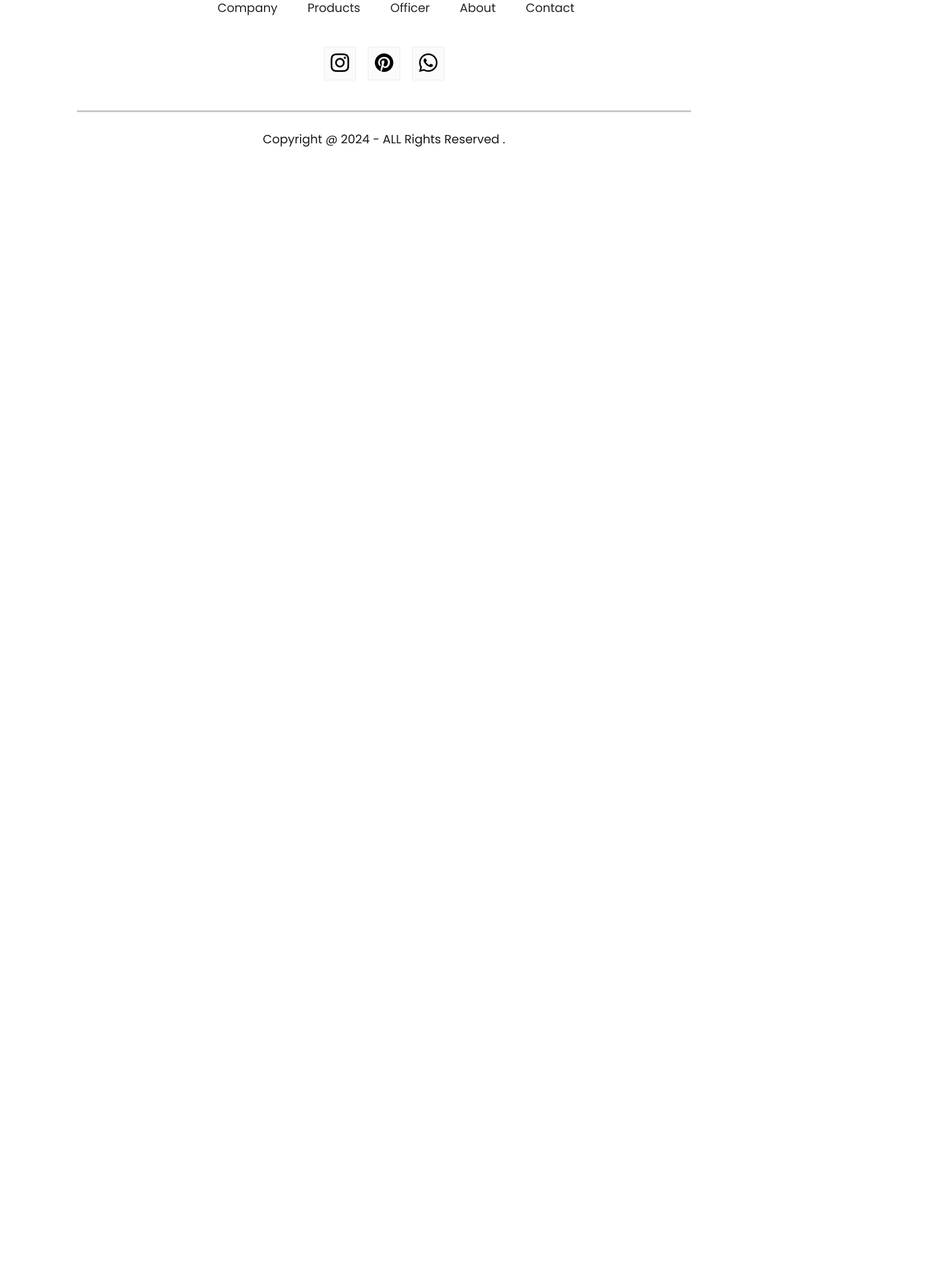
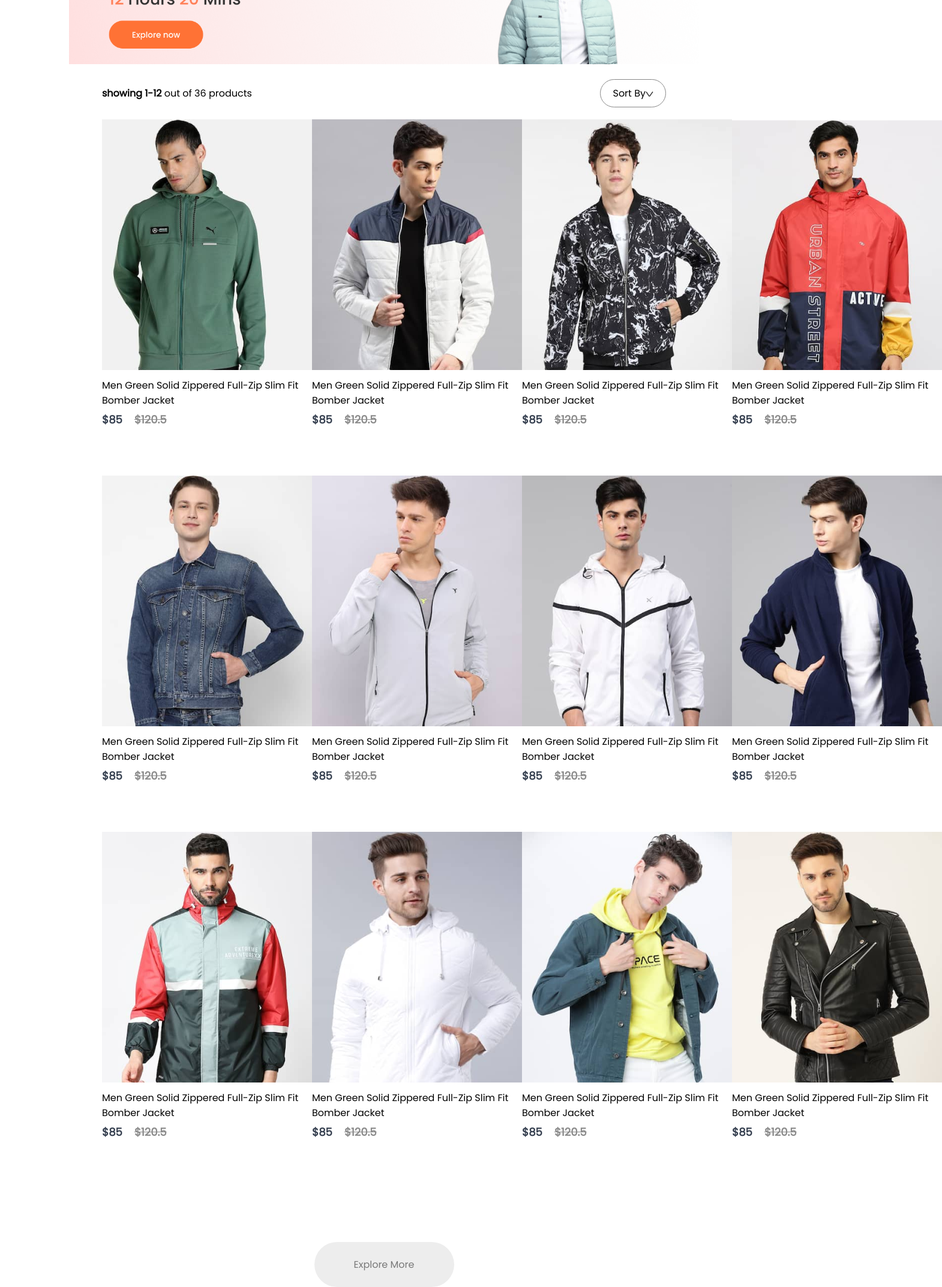
Before and after one commit to React-projects/E-commerce-web, a React (Create React App) app: page /mens in a window 1280 px wide. Shown: the part 240-2386 px from the top of the page at 60% size, 1570 px wide, since content can reach past the window. Before the commit the page ends 800 px from the top, so only its background shows below. Built offline with nearby package versions, Linux system fonts and the light colour scheme.

Commit message:
creating and styling shop category page

```diff
--- a/src/App.js
+++ b/src/App.js
@@ -7,6 +7,9 @@ import Product from "./Pages/Product";
 import Cart from "./Pages/Cart";
 import LogInSignUp from "./Pages/LogIngSignUp";
 import Footer from "./Footer/Footer";
+import ManBanner from "./Components/Assets/banner_mens.png";
+import WomanBanner from "./Components/Assets/banner_women.png";
+import KidsBanner from "./Components/Assets/banner_kids.png";
 function App() {
   return (
     <div>
@@ -14,18 +17,26 @@ function App() {
         <Navbar />
         <Routes>
           <Route path="/" element={<Shop />} />
-          <Route path="mens" element={<ShopCategory Category="mens" />} />
-          <Route path="womans" element={<ShopCategory Category="womans" />} />
-          <Route path="kids" element={<ShopCategory Category="kids" />} />
+          <Route
+            path="mens"
+            element={<ShopCategory banner={ManBanner} category="men" />}
+          />
+          <Route
+            path="womans"
+            element={<ShopCategory banner={WomanBanner} category="women" />}
+          />
+          <Route
+            path="kids"
+            element={<ShopCategory banner={KidsBanner} category="kid" />}
+          />
           <Route path="product" element={<Product />}>
             <Route path=":productId" element={<Product />} />
           </Route>
           <Route path="cart" element={<Cart />} />
           <Route path="login" element={<LogInSignUp />} />
         </Routes>
-        <Footer/>
+        <Footer />
       </BrowserRouter>
-
     </div>
   );
 }
--- /dev/null
+++ b/src/Pages/Css/ShopCategory.css
@@ -0,0 +1,49 @@
+.shopcategory-banner {
+	display: block;
+	margin: 25px auto;
+	width: 82%;
+}
+
+.shopcategory-indexsort {
+	display: flex;
+	align-items: center;
+	justify-content: space-between;
+	margin: 0 170px;
+}
+
+.shopcategory-indexsort span {
+	font-weight: 600;
+}
+
+.shopcategory-sort {
+	padding: 10px 20px;
+	border-radius: 40px;
+	-webkit-border-radius: 40px;
+	-moz-border-radius: 40px;
+	-ms-border-radius: 40px;
+	-o-border-radius: 40px;
+	border: 1px solid #888;
+}
+.shopcategory-product{
+	padding: 20px 170px ;
+	display: grid;
+	grid-template-columns:  1fr 1fr 1fr 1fr;
+	row-gap: 80px;
+}
+.shopcategory-Loading{
+	display: flex;
+	justify-content: center;
+	align-items: center;
+	margin:  150px auto;
+	width: 233px;
+	height: 75px;
+	border-radius: 75px;
+	-webkit-border-radius: 75px;
+	-moz-border-radius: 75px;
+	-ms-border-radius: 75px;
+	-o-border-radius: 75px;
+	background-color: #ededed;
+	color: #787878;
+	font-size: 16px;
+	font-weight: 500;
+}
--- a/src/Pages/ShopCategory.jsx
+++ b/src/Pages/ShopCategory.jsx
@@ -1,11 +1,48 @@
-import React from 'react'
+import React, { useContext } from "react";
+import "./Css/ShopCategory.css";
+import { shopContext } from "../Context/ShopContext";
+import DropdownIcon from "../Components/Assets/dropdown_icon.png";
+import Item from "../Components/Item/Item";
+function ShopCategory(props) {
+  const { ProductData } = useContext(shopContext);
+  return (
+    <div className="shop-category">
+      <img
+        className="shopcategory-banner"
+        src={props.banner}
+        alt="category-banner"
+      />
+      <div className="shopcategory-indexsort">
+        <p>
+          <span> showing 1-12</span> out of 36 products
+        </p>
+        <div className="shopcategory-sort">
+          Sort By
+          <img src={DropdownIcon} alt="dropdown-icon" />
+        </div>
+      </div>
 
-function ShopCategory() {
-	return (
-		<div>
-
-		</div>
-	)
+      <div className="shopcategory-product">
+        {ProductData.map((item, i) => {
+          if (props.category === item.category) {
+            return (
+              <Item
+                key={i}
+                id={item.id}
+                name={item.name}
+                images={item.image}
+                new_price={item.new_price}
+                old_price={item.old_price}
+              />
+            );
+          } else {
+            return null;
+          }
+        })}
+      </div>
+      <div className="shopcategory-Loading">Explore More</div>
+    </div>
+  );
 }
 
-export default ShopCategory
+export default ShopCategory;
```
